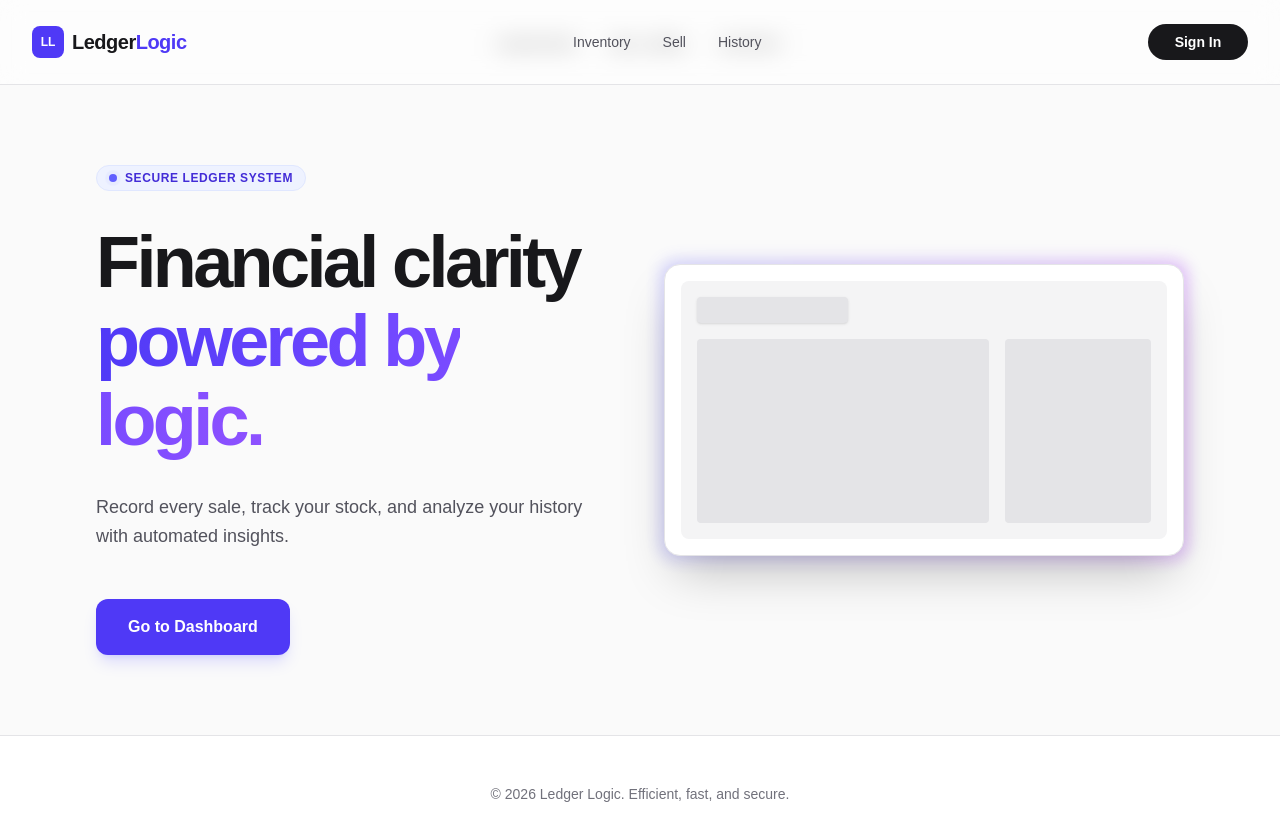
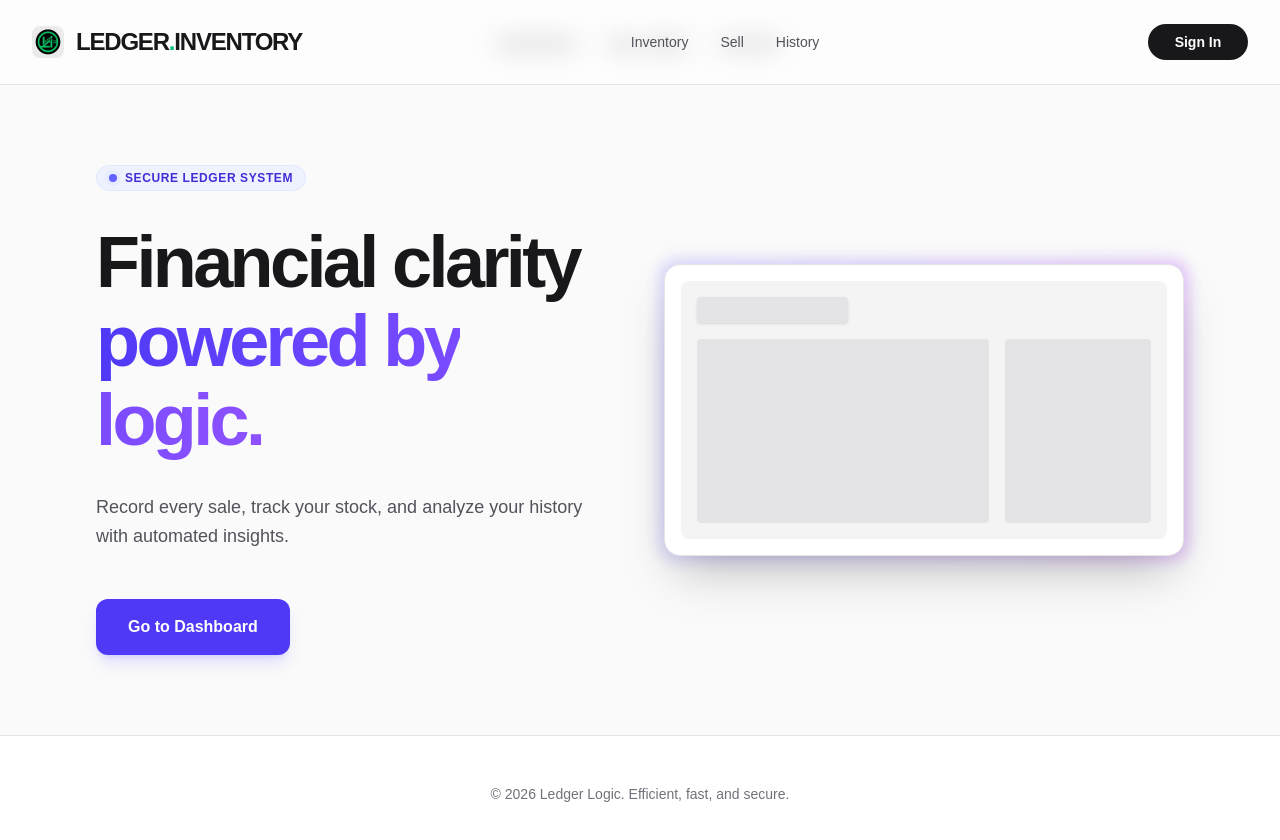
Before and after one commit to baazithh/Ledger-Logic, a Next.js app in the folder ui/: page / in a window 1280 px wide. Shown: the top 840 px of the page. Built offline with nearby package versions, Linux system fonts and the light colour scheme.

Commit message:
update home nav bar

```diff
--- a/ui/app/page.tsx
+++ b/ui/app/page.tsx
@@ -2,6 +2,8 @@
 
 import { useState, useEffect } from "react";
 import { useRouter } from "next/navigation";
+import Image from "next/image";
+import faviconPng from "./favicon.png";
 
 export default function Home() {
   const router = useRouter();
@@ -42,17 +44,24 @@ export default function Home() {
     <div className="flex flex-col min-h-screen bg-zinc-50 dark:bg-zinc-950 font-sans selection:bg-indigo-100">
       {/* Navigation */}
       <nav className="flex items-center justify-between px-8 py-6 border-b border-zinc-200 dark:border-zinc-800 bg-white/50 dark:bg-black/50 backdrop-blur-md sticky top-0 z-50">
-        <div className="flex items-center gap-2">
-          <div className="w-8 h-8 bg-indigo-600 rounded-lg flex items-center justify-center">
-            <span className="text-white font-bold text-xs">LL</span>
+        <div className="flex items-center gap-3 cursor-pointer" onClick={() => protectedNavigate("/inventory")}>
+          <div className="w-8 h-8 flex items-center justify-center">
+            <Image
+              src={faviconPng}
+              alt="Ledger Inventory"
+              width={32}
+              height={32}
+              className="w-8 h-8 rounded-lg"
+              priority
+            />
           </div>
-          <span className="text-xl font-bold tracking-tight text-zinc-900 dark:text-zinc-50">
-            Ledger<span className="text-indigo-600">Logic</span>
+          <span className="text-xl md:text-2xl font-black tracking-tighter uppercase text-zinc-900 dark:text-zinc-50">
+            Ledger<span className="text-emerald-500">.</span>Inventory
           </span>
         </div>
 
         {/* Nav Buttons with Protection */}
-        <div className="hidden md:flex gap-8 text-sm font-medium text-zinc-600 dark:text-zinc-400">
+        <div className="hidden md:flex items-center gap-8 text-sm font-medium text-zinc-600 dark:text-zinc-400">
           <button
             onClick={() => protectedNavigate("/inventory")}
             className="hover:text-indigo-600 transition-colors"
```
